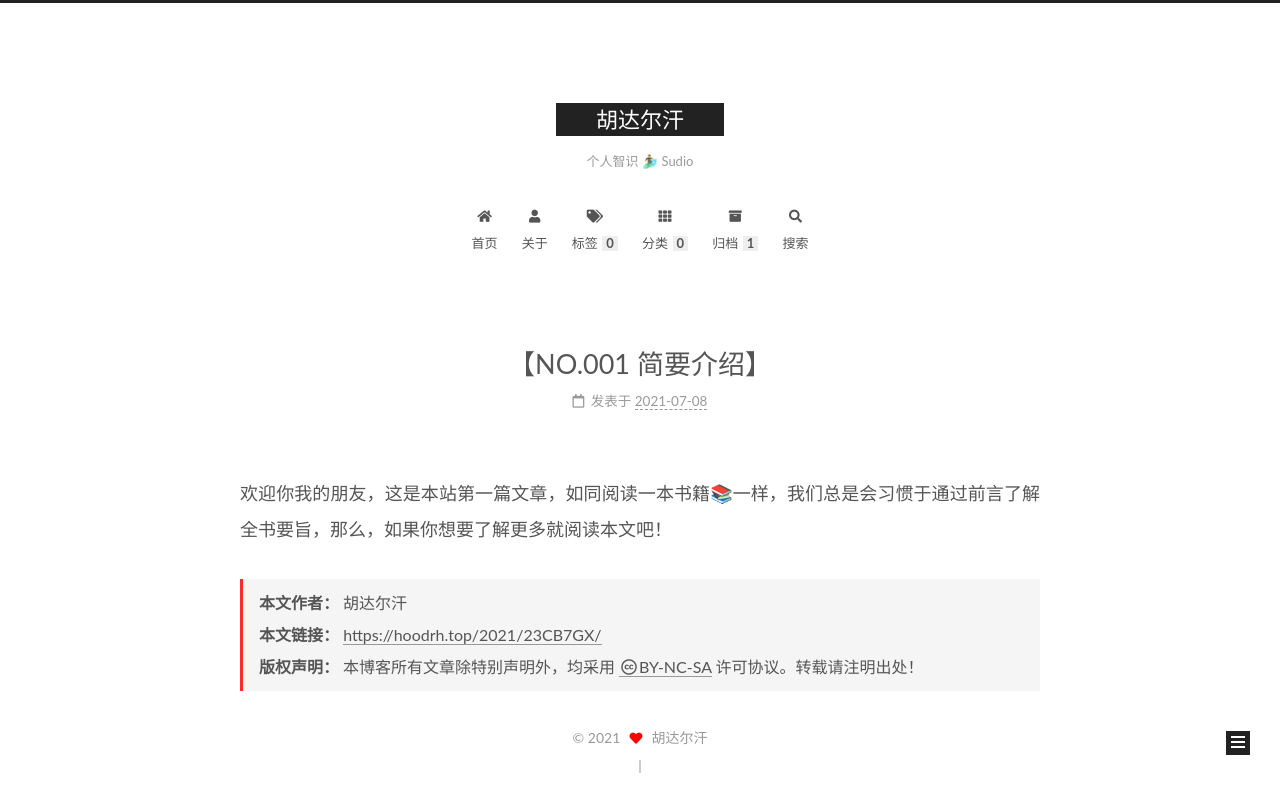
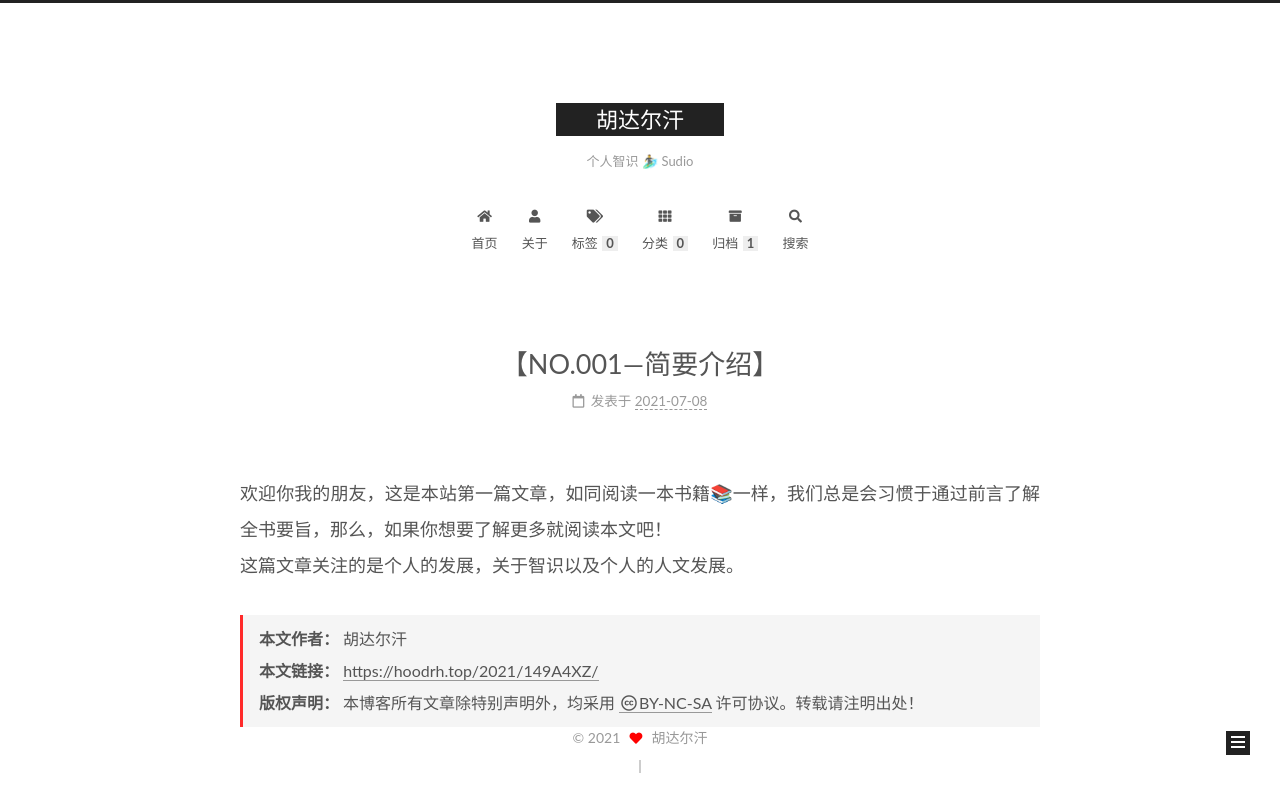
Before and after one commit to Hoodrh/hoodrh.github.io, a plain HTML site: page 2021/149A4XZ/index.html in a window 1280 px wide. Drawn offline with Linux system fonts and the light colour scheme; some packages are replaced by stand-ins of ours; a script that the page names is missing.

Commit message:
Site updated: 2021-07-08 22:28:30

```diff
--- a/2021/23CB7GX/index.html
+++ b/2021/149A4XZ/index.html
@@ -20,19 +20,19 @@
     var CONFIG = {"hostname":"hoodrh.top","root":"/","scheme":"Muse","version":"7.8.0","exturl":false,"sidebar":{"position":"right","display":"post","padding":18,"offset":12,"onmobile":false},"copycode":{"enable":false,"show_result":false,"style":null},"back2top":{"enable":true,"sidebar":false,"scrollpercent":true},"bookmark":{"enable":false,"color":"#222","save":"auto"},"fancybox":false,"mediumzoom":false,"lazyload":false,"pangu":false,"comments":{"style":"tabs","active":null,"storage":true,"lazyload":false,"nav":null},"algolia":{"hits":{"per_page":10},"labels":{"input_placeholder":"Search for Posts","hits_empty":"We didn't find any results for the search: ${query}","hits_stats":"${hits} results found in ${time} ms"}},"localsearch":{"enable":true,"trigger":"auto","top_n_per_article":1,"unescape":false,"preload":true},"motion":{"enable":true,"async":false,"transition":{"post_block":"fadeIn","post_header":"slideDownIn","post_body":"slideDownIn","coll_header":"slideLeftIn","sidebar":"slideUpIn"}},"path":"search.xml"};
   </script>
 
-  <meta name="description" content="欢迎你我的朋友，这是本站第一篇文章，如同阅读一本书籍📚一样，我们总是会习惯于通过前言了解全书要旨，那么，如果你想要了解更多就阅读本文吧！">
+  <meta name="description" content="欢迎你我的朋友，这是本站第一篇文章，如同阅读一本书籍📚一样，我们总是会习惯于通过前言了解全书要旨，那么，如果你想要了解更多就阅读本文吧！这篇文章关注的是个人的发展，关于智识以及个人的人文发展。">
 <meta property="og:type" content="article">
-<meta property="og:title" content="【NO.001 简要介绍】">
-<meta property="og:url" content="https://hoodrh.top/2021/23CB7GX/index.html">
+<meta property="og:title" content="【NO.001—简要介绍】">
+<meta property="og:url" content="https://hoodrh.top/2021/149A4XZ/index.html">
 <meta property="og:site_name" content="胡达尔汗">
-<meta property="og:description" content="欢迎你我的朋友，这是本站第一篇文章，如同阅读一本书籍📚一样，我们总是会习惯于通过前言了解全书要旨，那么，如果你想要了解更多就阅读本文吧！">
+<meta property="og:description" content="欢迎你我的朋友，这是本站第一篇文章，如同阅读一本书籍📚一样，我们总是会习惯于通过前言了解全书要旨，那么，如果你想要了解更多就阅读本文吧！这篇文章关注的是个人的发展，关于智识以及个人的人文发展。">
 <meta property="og:locale" content="zh_CN">
 <meta property="article:published_time" content="2021-07-08T12:32:01.000Z">
-<meta property="article:modified_time" content="2021-07-08T13:52:17.502Z">
+<meta property="article:modified_time" content="2021-07-08T14:28:09.761Z">
 <meta property="article:author" content="胡达尔汗">
 <meta name="twitter:card" content="summary">
 
-<link rel="canonical" href="https://hoodrh.top/2021/23CB7GX/">
+<link rel="canonical" href="https://hoodrh.top/2021/149A4XZ/">
 
 
 <script id="page-configurations">
@@ -45,7 +45,7 @@
   };
 </script>
 <script src="/lib/fireworks.js"></script>
-  <title>【NO.001 简要介绍】 | 胡达尔汗</title>
+  <title>【NO.001—简要介绍】 | 胡达尔汗</title>
 
 
 
@@ -203,7 +203,7 @@
 
 
   <article itemscope itemtype="http://schema.org/Article" class="post-block" lang="zh-CN">
-    <link itemprop="mainEntityOfPage" href="https://hoodrh.top/2021/23CB7GX/">
+    <link itemprop="mainEntityOfPage" href="https://hoodrh.top/2021/149A4XZ/">
 
     <span hidden itemprop="author" itemscope itemtype="http://schema.org/Person">
       <meta itemprop="image" content="/images/avatar.png">
@@ -216,7 +216,7 @@
     </span>
       <header class="post-header">
         <h1 class="post-title" itemprop="name headline">
-          【NO.001 简要介绍】
+          【NO.001—简要介绍】
         </h1>
 
         <div class="post-meta">
@@ -227,7 +227,7 @@
               <span class="post-meta-item-text">发表于</span>
 
 
-              <time title="创建时间：2021-07-08 20:32:01 / 修改时间：21:52:17" itemprop="dateCreated datePublished" datetime="2021-07-08T20:32:01+08:00">2021-07-08</time>
+              <time title="创建时间：2021-07-08 20:32:01 / 修改时间：22:28:09" itemprop="dateCreated datePublished" datetime="2021-07-08T20:32:01+08:00">2021-07-08</time>
             </span>
 
 
@@ -248,7 +248,7 @@
     <div class="post-body" itemprop="articleBody">
 
 
-        <p>欢迎你我的朋友，这是本站第一篇文章，如同阅读一本书籍📚一样，我们总是会习惯于通过前言了解全书要旨，那么，如果你想要了解更多就阅读本文吧！</p>
+        <p>欢迎你我的朋友，这是本站第一篇文章，如同阅读一本书籍📚一样，我们总是会习惯于通过前言了解全书要旨，那么，如果你想要了解更多就阅读本文吧！<br>这篇文章关注的是个人的发展，关于智识以及个人的人文发展。</p>
 
     </div>
 
@@ -264,7 +264,7 @@
   </li>
   <li class="post-copyright-link">
     <strong>本文链接：</strong>
-    <a href="https://hoodrh.top/2021/23CB7GX/" title="【NO.001 简要介绍】">https://hoodrh.top/2021/23CB7GX/</a>
+    <a href="https://hoodrh.top/2021/149A4XZ/" title="【NO.001—简要介绍】">https://hoodrh.top/2021/149A4XZ/</a>
   </li>
   <li class="post-copyright-license">
     <strong>版权声明： </strong>本博客所有文章除特别声明外，均采用 <a href="https://creativecommons.org/licenses/by-nc-sa/4.0/zh" rel="noopener" target="_blank"><i class="fab fa-fw fa-creative-commons"></i>BY-NC-SA</a> 许可协议。转载请注明出处！
--- a/search.xml
+++ b/search.xml
@@ -1,9 +1,9 @@
 <?xml version="1.0" encoding="utf-8"?>
 <search>
   <entry>
-    <title>【NO.001 简要介绍】</title>
-    <url>/2021/23CB7GX/</url>
-    <content><![CDATA[<p>欢迎你我的朋友，这是本站第一篇文章，如同阅读一本书籍📚一样，我们总是会习惯于通过前言了解全书要旨，那么，如果你想要了解更多就阅读本文吧！</p>
+    <title>【NO.001—简要介绍】</title>
+    <url>/2021/149A4XZ/</url>
+    <content><![CDATA[<p>欢迎你我的朋友，这是本站第一篇文章，如同阅读一本书籍📚一样，我们总是会习惯于通过前言了解全书要旨，那么，如果你想要了解更多就阅读本文吧！<br>这篇文章关注的是个人的发展，关于智识以及个人的人文发展。</p>
 ]]></content>
   </entry>
 </search>
```
Also changed, not shown: archives/2021/07/index.html (+2 -2 lines), archives/2021/index.html (+2 -2 lines), archives/index.html (+2 -2 lines), index.html (+4 -4 lines).
